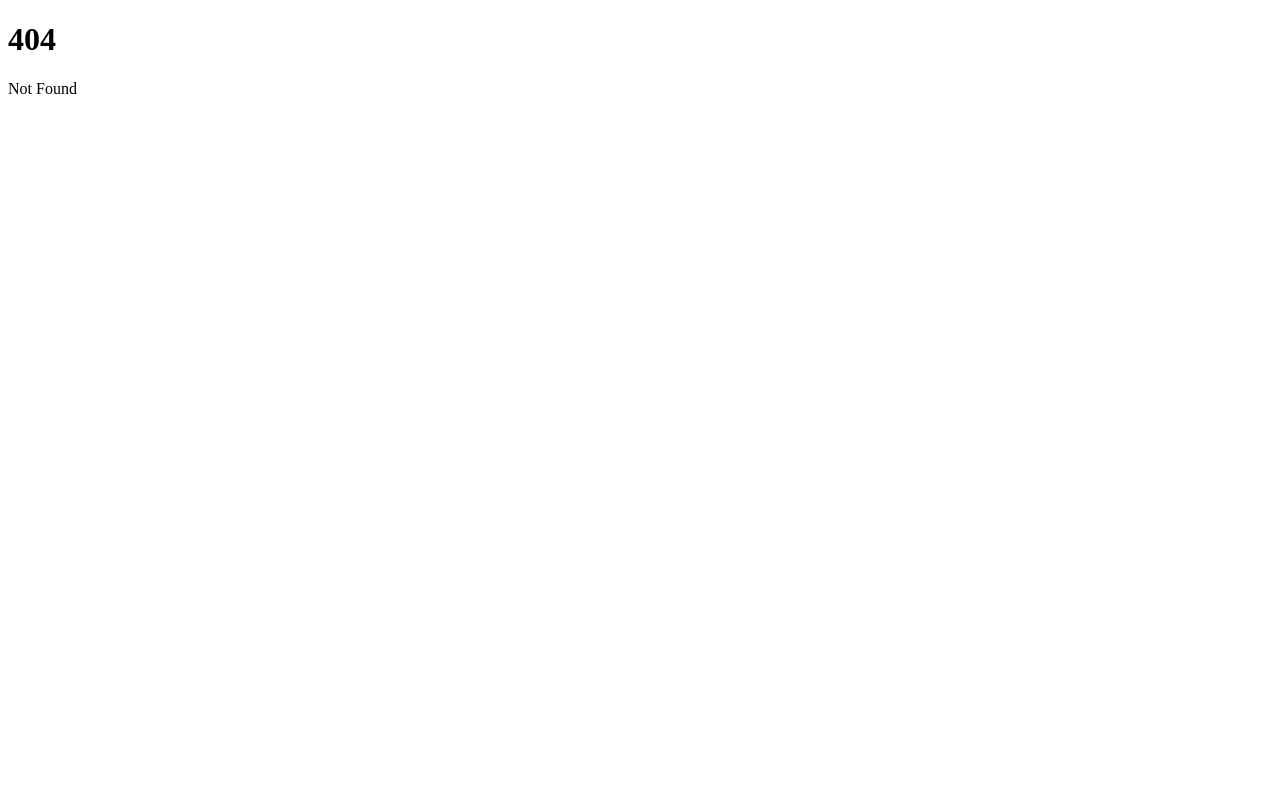
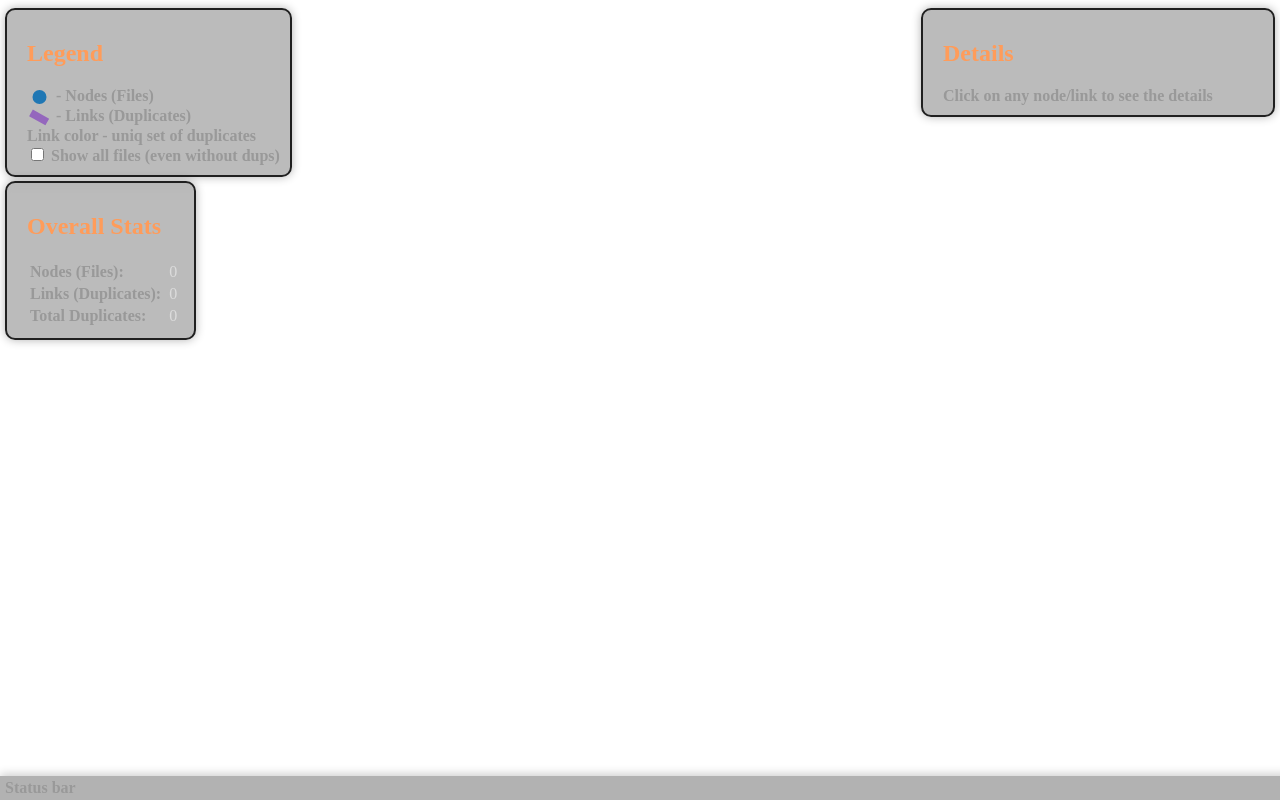
Before and after one commit to HalavicH/stalker-localization-toolbox, a SvelteKit app in the folder sltools/web_server/frontend/: page /find-string-duplicates in a window 1280 px wide. Before the commit this address had no page. Built offline with nearby package versions, Linux system fonts and the light colour scheme.

Commit message:
front: Add reactive overlay positioning

```diff
--- /dev/null
+++ b/sltools/web_server/frontend/src/lib/components/Label.svelte
@@ -0,0 +1,13 @@
+<script lang="ts">
+</script>
+
+<style>
+    label {
+        font-weight: bold;
+        color: #999999;
+    }
+</style>
+
+<label>
+    <slot></slot>
+</label>
--- /dev/null
+++ b/sltools/web_server/frontend/src/lib/components/Overlay.svelte
@@ -0,0 +1,40 @@
+<script lang="ts">
+    export let style: string;
+    export let title: string = "";
+
+</script>
+
+<style>
+    /* Overlay */
+    .overlay {
+        position: fixed;
+        background-color: rgba(30, 30, 30, 0.3);
+        backdrop-filter: blur(5px);
+        color: #dcdcdc;
+        border: 2px solid #202020;
+        border-radius: 10px;
+        box-shadow: 0 0 10px rgba(0, 0, 0, 0.3);
+        transition: box-shadow 0.2s ease-in-out;
+        padding: 20px 10px 10px 20px;
+        margin: 8px 5px;
+        max-width: 30%;
+        max-height: 50%;
+        z-index: 999;
+        overflow: auto;
+    }
+
+    .overlay:hover {
+        box-shadow: 0 0 10px rgba(255, 156, 90, 0.3);
+    }
+
+    h2 {
+        color: #ff9c5a;
+        margin-top: 10px;
+    }
+
+</style>
+
+<div class="overlay" id="overall-stats" {style}>
+    <h2>{title}</h2>
+    <slot></slot>
+</div>
--- /dev/null
+++ b/sltools/web_server/frontend/src/lib/components/Row.svelte
@@ -0,0 +1,15 @@
+<script>
+    export let style = "";
+</script>
+
+<style>
+    div {
+        display: flex;
+        flex-direction: row;
+        vertical-align: center;
+    }
+</style>
+
+<div {style}>
+    <slot></slot>
+</div>
--- /dev/null
+++ b/sltools/web_server/frontend/src/routes/find-string-duplicates/+page.svelte
@@ -0,0 +1,5 @@
+<script>
+    import FindStringDuplicates from "./components/FindStringDuplicates.svelte";
+</script>
+
+<FindStringDuplicates/>
--- /dev/null
+++ b/sltools/web_server/frontend/src/routes/find-string-duplicates/components/DetailsOverlay.svelte
@@ -0,0 +1,13 @@
+<script>
+    import Overlay from "$lib/components/Overlay.svelte";
+    import Label from "$lib/components/Label.svelte";
+
+    export let style = ""
+</script>
+
+<style>
+</style>
+
+<Overlay {style} title="Details">
+    <Label>Click on any node/link to see the details</Label>
+</Overlay>
--- /dev/null
+++ b/sltools/web_server/frontend/src/routes/find-string-duplicates/components/FindStringDuplicates.svelte
@@ -0,0 +1,31 @@
+<script lang="ts">
+    import StatusBar from "./StatusBar.svelte";
+    import StatsOverlay from "./StatsOverlay.svelte";
+    import LegendOverlay from "./LegendOverlay.svelte";
+    import DetailsOverlay from "./DetailsOverlay.svelte";
+
+    let legendHeight = -250;
+
+    function handleLegendHeight(e: CustomEvent) {
+        legendHeight = e.detail
+    }
+</script>
+
+<style>
+    body {
+        width: 100%;
+        height: 100%;
+        margin: 0;
+        padding: 0;
+        overflow: hidden;
+        background-color: #282c34; /* Obsidian background color */
+    }
+</style>
+
+<body>
+<LegendOverlay style="top: 0; left: 0;" on:height={handleLegendHeight}/>
+<StatsOverlay style="top: {legendHeight}px; left: 0;"/>
+<DetailsOverlay style="top: 0; right: 0; width: 25%; max-height: 91%;"/>
+
+<StatusBar/>
+</body>
--- /dev/null
+++ b/sltools/web_server/frontend/src/routes/find-string-duplicates/components/LegendOverlay.svelte
@@ -0,0 +1,87 @@
+<script lang="ts">
+    import Overlay from "$lib/components/Overlay.svelte";
+    import Row from "$lib/components/Row.svelte";
+    import Label from "$lib/components/Label.svelte";
+    import { createEventDispatcher, onMount, onDestroy } from "svelte";
+
+    // Props
+    export let style = "";
+
+    let yes = false;
+    $: showAllNodes = "display: " + (yes ? "block" : "none");
+
+    // Dynamic height
+    let ref: HTMLDivElement;
+    let height: number;
+    const dispatch = createEventDispatcher();
+    let resizeObserver;
+
+    function updateHeight() {
+        if (ref) {
+            let parentElement = ref.parentElement;
+            height = parentElement ? (parentElement.clientHeight + 8) : 0;
+            dispatch("height", height);
+        }
+    }
+
+    // Get the height of the table element and emit it to the parent component on mount
+    onMount(() => {
+        updateHeight();
+        resizeObserver = new ResizeObserver(updateHeight);
+        resizeObserver.observe(ref);
+    });
+
+    // Update the height when the component is about to update
+    onDestroy(() => {
+        // Clean up the ResizeObserver when the component is destroyed
+        if (resizeObserver) {
+            resizeObserver.disconnect();
+        }
+    });
+</script>
+
+<style>
+    svg {
+        width: 25px;
+        height: 20px;
+    }
+</style>
+
+<Overlay {style} title="Legend">
+    <div bind:this={ref}> <!-- get the height of the component -->
+        <Row>
+            <svg>
+                <g class="node" transform="translate(12.5,10)">
+                    <circle class="circle" r="7" style="fill: rgb(31, 119, 180);"></circle>
+                </g>
+            </svg>
+            <Label>&nbsp;- Nodes (Files)</Label>
+        </Row>
+        <Row>
+            <!-- Link line here -->
+            <svg>
+                <line class="link" stroke-width="7.615773105863909" style="stroke: rgb(148, 103, 189);"
+                      x1="3.9668105921197"
+                      x2="20.28503239344536" y1="5.94242643288266" y2="15.03946082603545"></line>
+            </svg>
+            <Label>&nbsp;- Links (Duplicates)</Label>
+        </Row>
+        <Row>
+            <Label>Link color - uniq set of duplicates</Label>
+        </Row>
+        <Row>
+            <Label>
+                <input id="show-all-files" type="checkbox" bind:checked={yes}/>
+                Show all files (even without dups)
+            </Label>
+        </Row>
+        <Row style={showAllNodes}>
+            <svg>
+                <g class="node" transform="translate(12.5,10)">
+                    <circle class="circle" r="7" style="fill: rgba(0,0,0,0.35);"></circle>
+                </g>
+            </svg>
+            <Label>&nbsp;- No-dup files</Label>
+        </Row>
+    </div>
+</Overlay>
--- /dev/null
+++ b/sltools/web_server/frontend/src/routes/find-string-duplicates/components/StatsOverlay.svelte
@@ -0,0 +1,31 @@
+<script lang="ts">
+    import Overlay from "$lib/components/Overlay.svelte";
+    import Label from "$lib/components/Label.svelte";
+
+    export let style = ""
+</script>
+
+<style>
+    td {
+        padding-right: 5px;
+    }
+</style>
+
+<Overlay {style} title="Overall Stats">
+    <table>
+        <tbody>
+        <tr>
+            <td><Label>Nodes (Files):</Label></td>
+            <td>0</td>
+        </tr>
+        <tr>
+            <td><Label>Links (Duplicates):</Label></td>
+            <td>0</td>
+        </tr>
+        <tr>
+            <td><Label>Total Duplicates:</Label></td>
+            <td>0</td>
+        </tr>
+        </tbody>
+    </table>
+</Overlay>
--- /dev/null
+++ b/sltools/web_server/frontend/src/routes/find-string-duplicates/components/StatusBar.svelte
@@ -0,0 +1,33 @@
+
+<style>
+    /* Status Bar */
+    .status-bar {
+        position: fixed;
+        bottom: 0;
+        left: 0;
+        width: 100%;
+        background-color: rgba(0, 0, 0, 0.3); /* Bluish-grayish-darkish background */
+        backdrop-filter: blur(5px); /* Apply the blur effect */
+        color: #dcdcdc; /* Light gray text */
+        box-shadow: 0px -2px 10px rgba(0, 0, 0, 0.2); /* Shadow at the bottom */
+        padding: 3px 5px;
+        z-index: 1000;
+    }
+
+    #status-content {
+        display: flex;
+        flex-direction: row;
+    }
+
+    .status-label {
+        font-weight: bold;
+        color: #999999;
+        /*margin: 0 5px 0 5px;*/
+    }
+</style>
+
+<div class="status-bar" id="status-bar">
+    <div id="status-content">
+        <div class="status-label">Status bar</div>
+    </div>
+</div>
--- /dev/null
+++ b/sltools/web_server/frontend/src/routes/find-string-duplicates/store.ts
@@ -0,0 +1,4 @@
+// store.js
+import { writable } from 'svelte/store';
+
+export const heightStore = writable(0);
```
Also changed, not shown: 1 other file (tests, documents, lock files or other folders).
